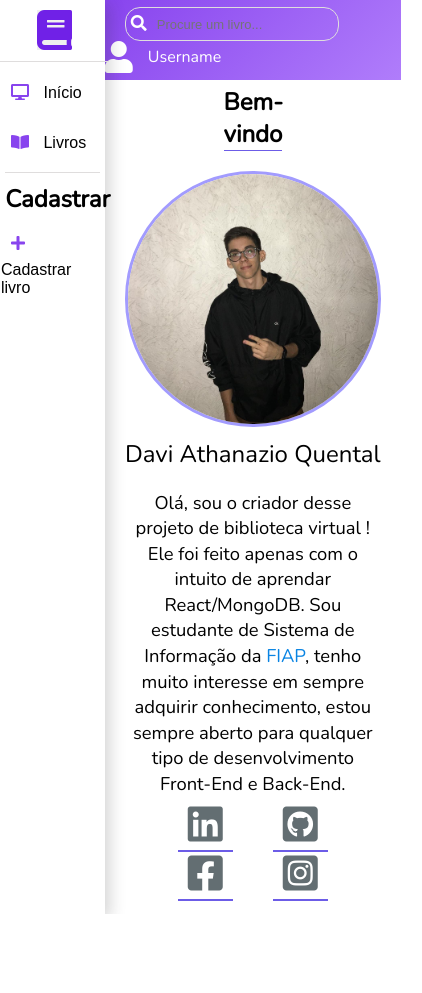
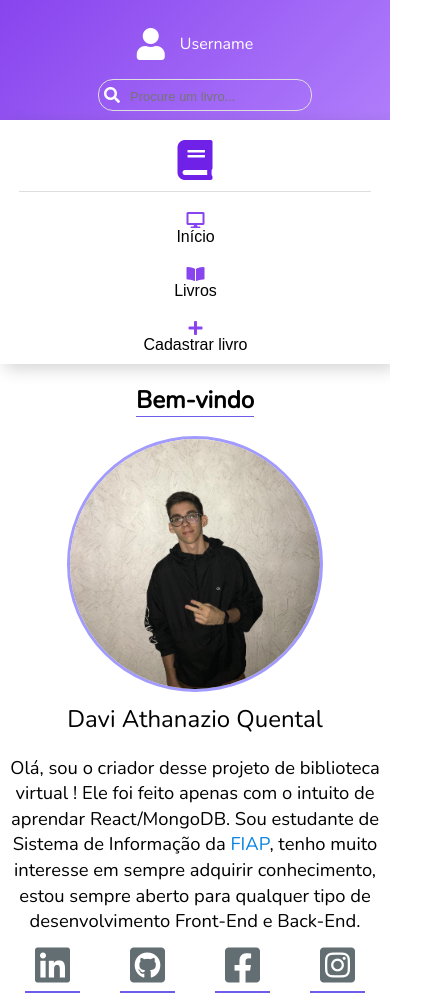
Before and after one commit to DaviQuental/library-project, a React (Create React App) app: page / in a window 390 px wide. Shown: the whole page, 422 px wide, since content can reach past the window. Before the commit the page ends 914 px from the top, so only its background shows below. Built offline with nearby package versions, Linux system fonts and the light colour scheme.

Commit message:
Change All

```diff
--- a/src/App.css
+++ b/src/App.css
@@ -1,18 +1,13 @@
 @import url('https://fonts.googleapis.com/css2?family=Nunito&display=swap');
-
-/* VAR */
-:root {
-  --color-gradient-purple: linear-gradient(135deg, #8844ee, #B07DFB);
-  --color-dark-purple: #7021e7;
-  --color-medium-purple: #8844ee;
-  --color-light-purple: #B07DFB;
-  --color-light-gray: #dfdddd;
-}
 
 /*REMOVE DEFAULT BROWSER SHADOW/BORDER ON INPUT FOCUS*/
 textarea:focus, input:focus, select:focus {
   box-shadow: 0 0 0 0;
   outline: 0;
+}
+
+body {
+  min-width: 320px;
 }
 
 body > #root > div {
@@ -29,11 +24,22 @@ body > #root > div {
 
 /* WRAPPER */
 .wrapper {
+  display: grid;
+  grid-template-columns: 0.20fr 1fr;
+  grid-template-rows: 0.20fr 1fr;
+  grid-template-areas:
+  "sidebar header"
+  "sidebar main";
   font-family: 'Nunito', sans-serif;
-  display: grid;
-    grid-template-columns: 0.20fr 1fr;
-    grid-template-rows: 0.20fr 1fr;
+}
+
+@media(max-width: 700px){
+  .wrapper{
+    grid-template-columns: 1fr;
+    grid-template-rows: 0.20fr 0.20fr 1fr;
     grid-template-areas:
-    "sidebar header"
-    "sidebar main";
+    "header"
+    "sidebar"
+    "main";
+  }
 }
--- a/src/components/header/Header.css
+++ b/src/components/header/Header.css
@@ -1,6 +1,6 @@
 .header-site {
     display: flex;
-    min-height: 80px;
+    min-height: 120px;
     align-items: center;
     grid-area: header;
     background: linear-gradient(135deg, #8844ee, #B07DFB);
@@ -9,6 +9,15 @@
 .nav-header {
     display: flex;
     width: 100%;
+    height: 100%;
     justify-content: space-between;
+    align-items: center;
     flex-wrap: wrap;
 }
+
+@media(max-width: 400px) {
+    .nav-header{
+        flex-direction: column-reverse;
+        justify-content: center;
+    }
+}
--- a/src/components/header/search/Search.css
+++ b/src/components/header/search/Search.css
@@ -1,4 +1,5 @@
 .form-search-box {
+    max-height: 30px;
     margin-left: 20px;
     border: 1px solid #dfdddd;
     border-radius: 15px;
--- a/src/components/header/user-icon/User.css
+++ b/src/components/header/user-icon/User.css
@@ -1,7 +1,8 @@
 .user-box {
     display: flex;
+    max-height: 30px;
     align-items: center;
-    margin-right: 20px;
+    margin: 20px;
 }
 
 .user-box > span {
--- a/src/components/main/Main.css
+++ b/src/components/main/Main.css
@@ -3,31 +3,29 @@
 }
 
 .title-main {
-    width: 15vw;
-    margin: 0 auto;
-    margin-top: 2%;
+    margin: 20px 0;
     text-align: center;
-    border-bottom: 1px solid #6c5ce7;
 }
 
-.content-main {
-    margin: 20px;
+.title-main > h2 {
+    display: inline;
+    border-bottom: 1px solid #6c5ce7;
 }
 
 .cards {
     display: grid;
-    grid-template-columns: 1fr 1fr 1fr 1fr;
+    justify-items: center;
+    grid-template-columns: repeat(auto-fit, minmax(300px, 1fr));
     gap: 15px;
 }
 
 .card {
-    max-width: 225px;
-    min-width: 225px;
+    max-width: 270px;
+    min-width: 270px;
     text-align: center;
     padding: 15px;
     background-color: #F5F5F5;
     border-radius: 15px;
-    /* box-shadow:  3px 3px 0px rgba(44,44,44,0.15); */
 }
 
 .card:hover {
@@ -55,7 +53,7 @@
 }
 
 .pages {
-    margin-bottom: 3%;
+    margin-bottom: 15%;
 }
 
 .edit-box {
--- a/src/components/main/Main.jsx
+++ b/src/components/main/Main.jsx
@@ -3,8 +3,6 @@ import React from 'react';
 import Welcome from './welcome/Welcome'
 import Inicio from './inicio/Inicio'
 import Livros from './livros/Livros'
-import Button from '../buttons/Button'
-import Modal from '../modal/Modal'
 import './Main.css'
 
 
--- a/src/components/modal/Modal.css
+++ b/src/components/modal/Modal.css
@@ -18,7 +18,7 @@
 
 .modal-register {
     display: grid;
-    grid-template-columns: 1fr 1fr;
+    justify-content: space-between;
     width: 70vw;
     height: 70vh;
     font-family: 'Raleway', sans-serif;
@@ -120,3 +120,10 @@
     background-color: #a29bfe;
     color: #FFFFFF;
 }
+
+@media(max-width: 700px) {
+    .modal-register {
+        flex-direction: column;
+        justify-content: unset;
+    }
+}
--- a/src/components/sidebar/Sidebar.css
+++ b/src/components/sidebar/Sidebar.css
@@ -1,4 +1,5 @@
 .sidebar-site {
+    min-width: 200px;
     grid-area: sidebar;
     box-shadow: 5px 5px 15px 0px rgba(44,44,44,0.2);
 }
--- a/src/components/sidebar/logo/Logo.css
+++ b/src/components/sidebar/logo/Logo.css
@@ -1,9 +1,8 @@
 .logo-sidebar {
     width: 85%;
-    margin: 0 auto;
+    margin: 10px auto;
+    padding: 10px;
     text-align: center;
-    padding: 10px;
-    margin-bottom: 10px;
     border-bottom: 1px solid #dfdddd;
 }
 
@@ -15,3 +14,7 @@
 .logo-sidebar span:hover {
     cursor: pointer;
 }
+
+button {
+    background: none;
+}
--- a/src/components/sidebar/nav/Nav.css
+++ b/src/components/sidebar/nav/Nav.css
@@ -1,25 +1,22 @@
 .nav-sidebar-box {
     width: 100%;
-    margin: 0 auto;
 }
 
 .nav-sidebar-box button{
-    width: 85%;
-    min-height: 40px;
-    margin-bottom: 10px;
+    min-width: 100%;
+    padding: 10px 5px;
     text-align: left;
-    font-size: 1rem;
+    font-size: 1.2rem;
     background-color: #FFFFFF;
     border-left: 1px solid #FFFFFF;
 }
 
 .nav-sidebar-box button > span {
-    margin: 10px;
+    margin-right: 3%;
     color: #8844ee;
 }
 
 .nav-sidebar-box button:hover {
-    box-sizing: content-box;
     background-color:#dfe6e9;
     border-color: #8844ee;
     cursor: pointer;
@@ -36,3 +33,26 @@
     margin-top: 10px;
     margin-bottom: 10px;
 }
+
+@media(max-width: 700px){
+
+    .sidebar-site button{
+        font-size: 1rem;
+    }
+
+    .nav-sidebar-box button{
+        display: flex;
+        flex-direction: column;
+        justify-content: center;
+        align-items: center;
+        text-align: center;
+    }
+
+    .nav-sidebar-box button > span {
+        margin-right: 0;
+    }
+
+    .nav-sidebar-box button:hover{
+        border-color: #dfe6e9;
+    }
+}
--- a/src/components/sidebar/nav/Nav.jsx
+++ b/src/components/sidebar/nav/Nav.jsx
@@ -11,19 +11,10 @@ export default (props) => {
             <ul className="list-nav-sidebar">
                 <li>{props.buttonInicio}</li>
                 <li>{props.buttonLivro}</li>
+                <li>{props.buttonCadastrar}</li>
             </ul>
 
             </nav>
-
-            <div className="register-title-box">
-                <h2>Cadastrar</h2>
-            </div>
-            <div className="register-selection-box">
-                <ul className="register-list">
-                    <li>{props.buttonCadastrar}</li>
-                </ul>
-            </div>
-
         </div>
 
 
```
